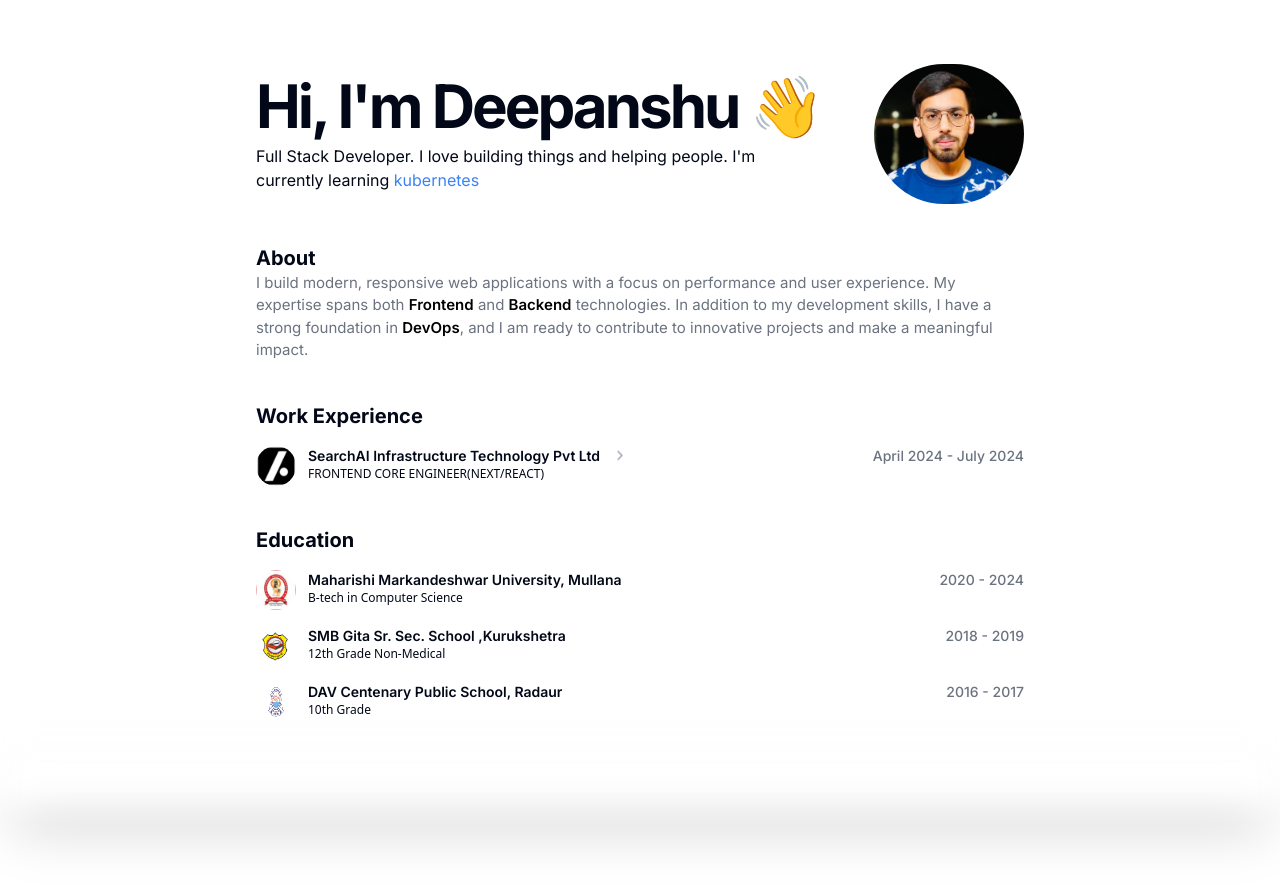
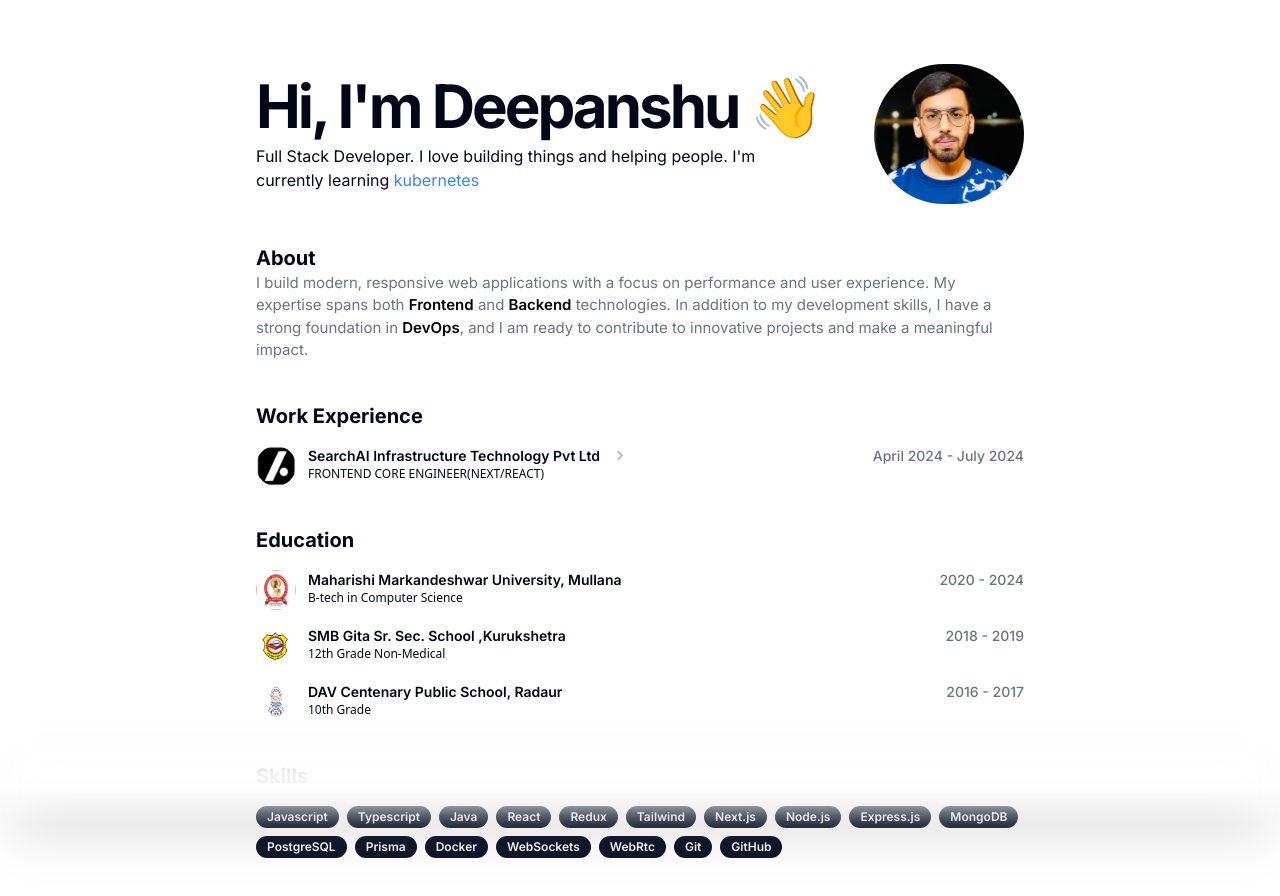
Before and after one commit to deepanshu2711/PORTFOILO, a Next.js app: page / in a window 1280 px wide. Shown: the top 896 px of the page. Before the commit the page ends 800 px from the top, so only its background shows below. Built offline with nearby package versions, Linux system fonts and the light colour scheme.

Commit message:
added skills section

```diff
--- a/app/page.tsx
+++ b/app/page.tsx
@@ -2,17 +2,19 @@ import AboutSection from "@/components/AboutSection";
 import BlurBottom from "@/components/BlurBottom";
 import EducationSection from "@/components/EducationSection";
 import HeroSection from "@/components/HeroSection";
+import SkillsSection from "@/components/SkillsSection";
 import WorkExperienceSection from "@/components/WorkExperienceSection";
 
 export default function Home() {
   return (
-    <main className="max-w-3xl mx-auto px-[20px] md:px-0">
+    <main className="max-w-3xl mx-auto px-[20px] md:px-0 mb-[60px]">
       <div className="flex flex-col gap-10 mt-16">
         <BlurBottom />
         <HeroSection />
         <AboutSection />
         <WorkExperienceSection />
         <EducationSection />
+        <SkillsSection />
       </div>
     </main>
   );
--- /dev/null
+++ b/components/SkillsSection.tsx
@@ -0,0 +1,30 @@
+import { Badge } from "./ui/badge";
+
+const SkillsSection = () => {
+  return (
+    <div className="flex flex-col gap-4">
+      <p className="text-xl font-bold">Skills</p>
+      <div className="flex flex-wrap items-center gap-2">
+        <Badge>Javascript</Badge>
+        <Badge>Typescript</Badge>
+        <Badge>Java</Badge>
+        <Badge>React</Badge>
+        <Badge>Redux</Badge>
+        <Badge>Tailwind</Badge>
+        <Badge>Next.js</Badge>
+        <Badge>Node.js</Badge>
+        <Badge>Express.js</Badge>
+        <Badge>MongoDB</Badge>
+        <Badge>PostgreSQL</Badge>
+        <Badge>Prisma</Badge>
+        <Badge>Docker</Badge>
+        <Badge>WebSockets</Badge>
+        <Badge>WebRtc</Badge>
+        <Badge>Git</Badge>
+        <Badge>GitHub</Badge>
+      </div>
+    </div>
+  );
+};
+
+export default SkillsSection;
```
